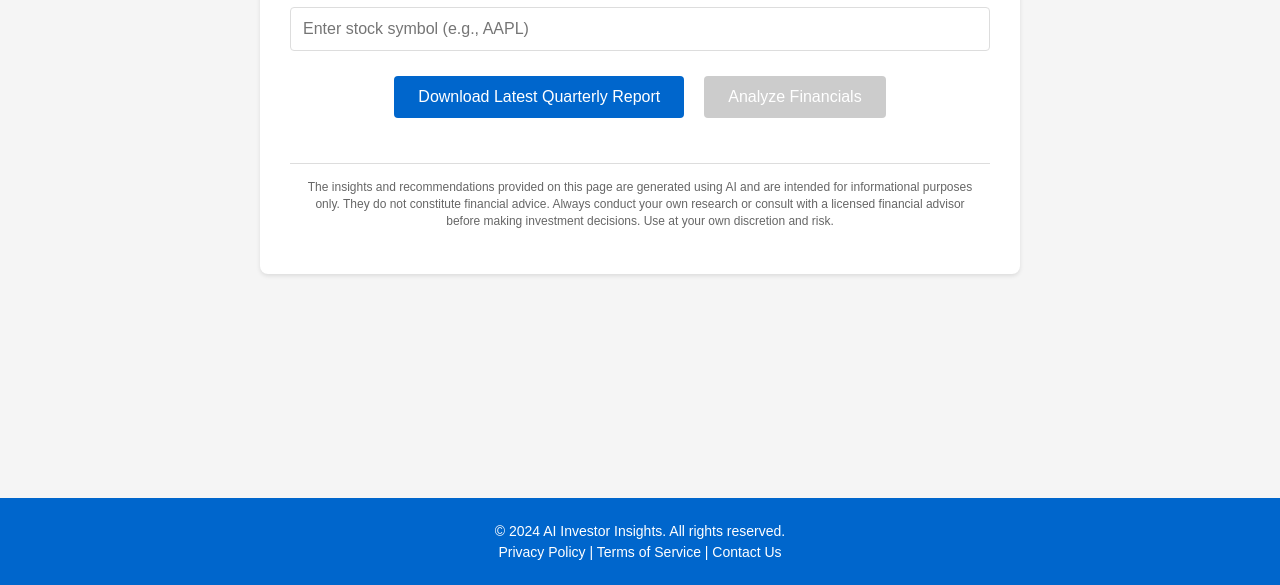
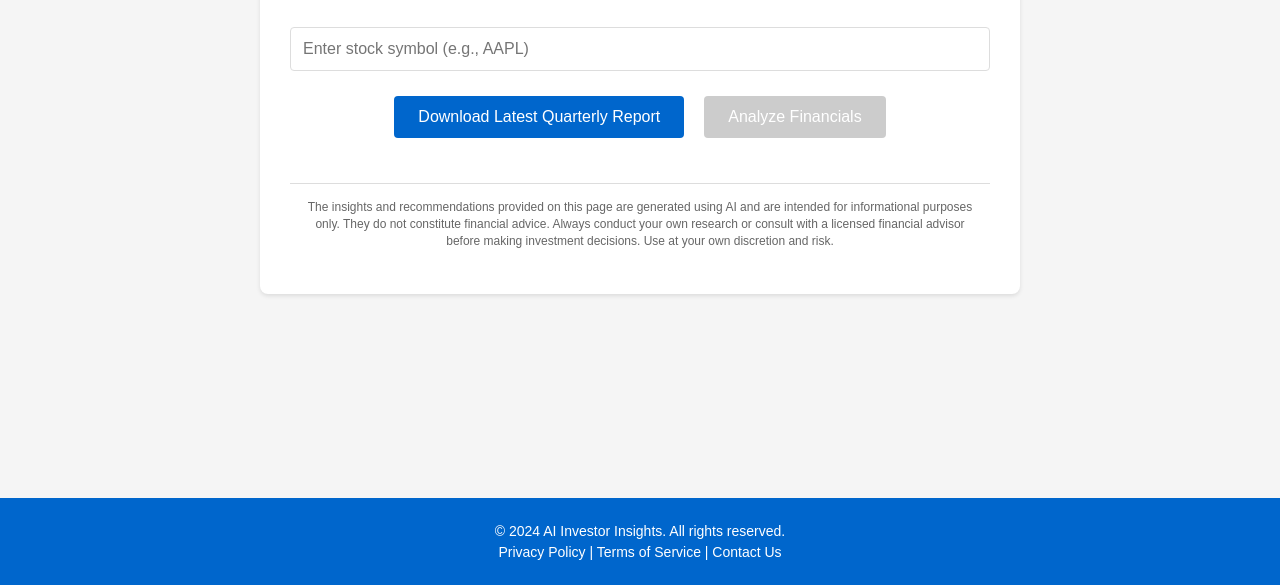
Before and after one commit to jason01123/aiinvestorinsights, a website: page public/index.html in a window 1280 px wide. Shown: the part 215-800 px from the top of the page. Drawn offline with Linux system fonts and the light colour scheme.

Commit message:
Add maring below hero

```diff
--- a/public/style.css
+++ b/public/style.css
@@ -64,7 +64,7 @@ body {
 
 .main-content {
   max-width: 800px;
-  margin: 20px auto;
+  margin: 40px auto;
   padding: 0 20px;
   flex: 1;
   width: 100%;
```
